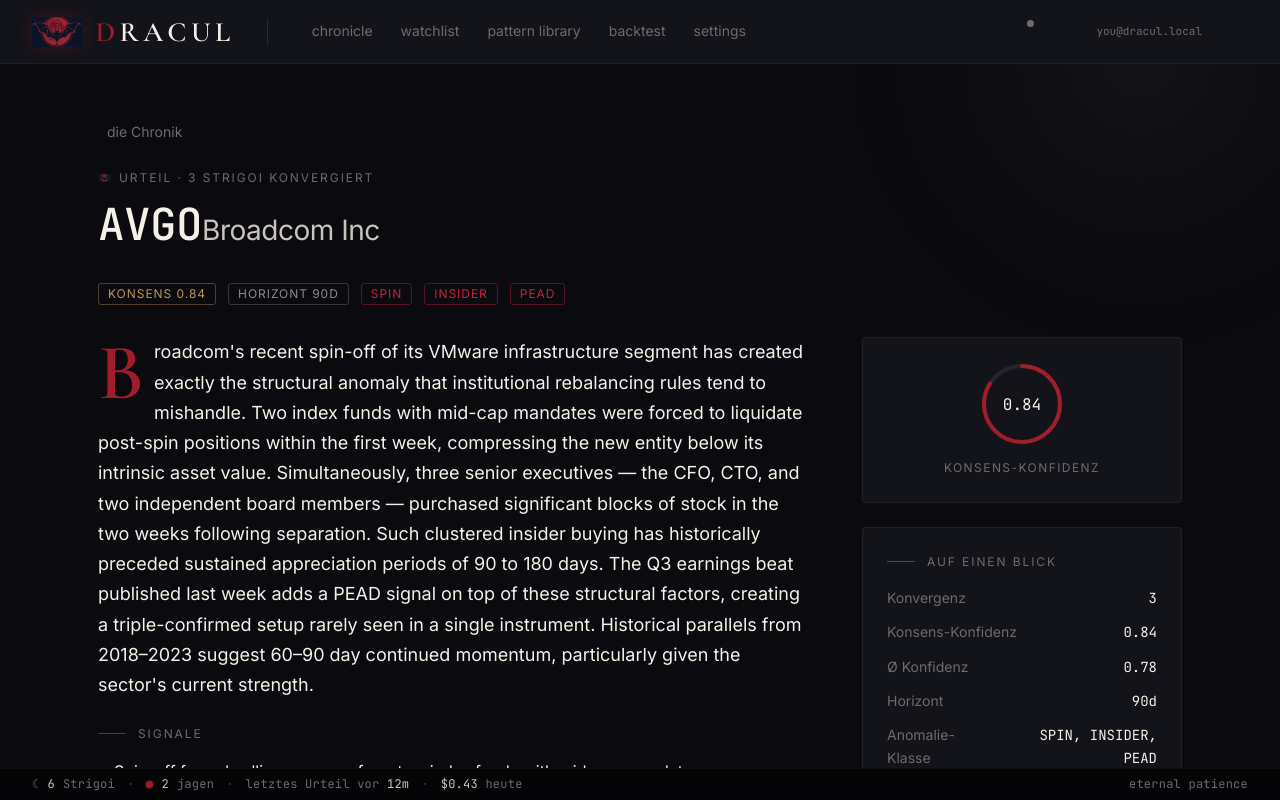
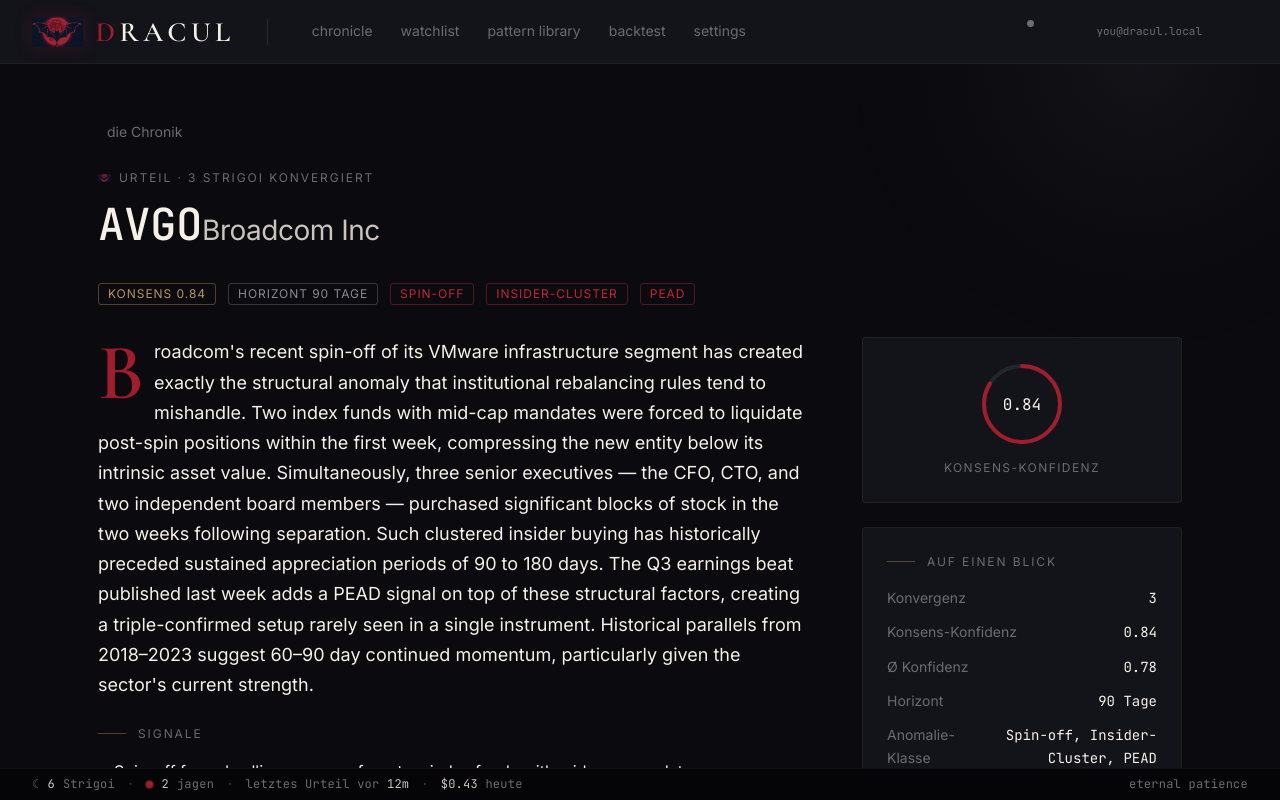
Before and after one commit to visterion/dracul, a Vue app in the folder chronicle/: page /verdict/verdict-1 in a window 1280 px wide. Built offline with nearby package versions, Linux system fonts and the light colour scheme.

Commit message:
fix(chronicle): localize verdict anomaly types + horizon labels

```diff
--- a/chronicle/src/views/VerdictDetailView.vue
+++ b/chronicle/src/views/VerdictDetailView.vue
@@ -29,8 +29,8 @@
 
     <div class="verdict-tags">
       <TagPill tone="gold">{{ t('verdict.tags.consensus', { value: verdict.consensusScore.toFixed(2) }) }}</TagPill>
-      <TagPill tone="ash">{{ t('verdict.tags.horizon', { value: verdict.horizon }) }}</TagPill>
-      <TagPill v-for="type in verdict.anomalyTypes" :key="type" tone="crimson">{{ type }}</TagPill>
+      <TagPill tone="ash">{{ t('verdict.tags.horizon', { value: horizonLabel(verdict.horizon) }) }}</TagPill>
+      <TagPill v-for="type in verdict.anomalyTypes" :key="type" tone="crimson">{{ anomalyTypeLabel(type) }}</TagPill>
     </div>
 
     <div class="verdict-grid">
@@ -102,11 +102,11 @@
             </div>
             <div class="kv-row">
               <span class="kv-k">{{ t('verdict.facts.horizon') }}</span>
-              <span class="kv-v mono">{{ verdict.horizon }}</span>
+              <span class="kv-v mono">{{ horizonLabel(verdict.horizon) }}</span>
             </div>
             <div class="kv-row">
               <span class="kv-k">{{ t('verdict.facts.anomalyClass') }}</span>
-              <span class="kv-v mono">{{ verdict.anomalyTypes.join(', ') }}</span>
+              <span class="kv-v mono">{{ verdict.anomalyTypes.map(anomalyTypeLabel).join(', ') }}</span>
             </div>
             <div class="kv-row">
               <span class="kv-k">{{ t('verdict.facts.currentPrice') }}</span>
@@ -172,6 +172,7 @@ import { useRoute, useRouter } from 'vue-router'
 import { useI18n } from 'vue-i18n'
 import type { VerdictDetail, VerdictDecision, VerdictNote, DecisionResponse } from '../api/types'
 import { useApi } from '../api'
+import { useEnumLabels } from '../composables/useEnumLabels'
 import { useRelativeTime } from '../composables/useRelativeTime'
 import BackLink from '../components/common/BackLink.vue'
 import PageHead from '../components/common/PageHead.vue'
@@ -180,6 +181,7 @@ import BatGlyph from '../components/common/BatGlyph.vue'
 import ConsensusRing from '../components/common/ConsensusRing.vue'
 
 const { t } = useI18n()
+const { anomalyTypeLabel, horizonLabel } = useEnumLabels()
 const route = useRoute()
 const router = useRouter()
 const api = useApi()
```
Also changed, not shown: 1 other file (tests, documents, lock files or other folders).
